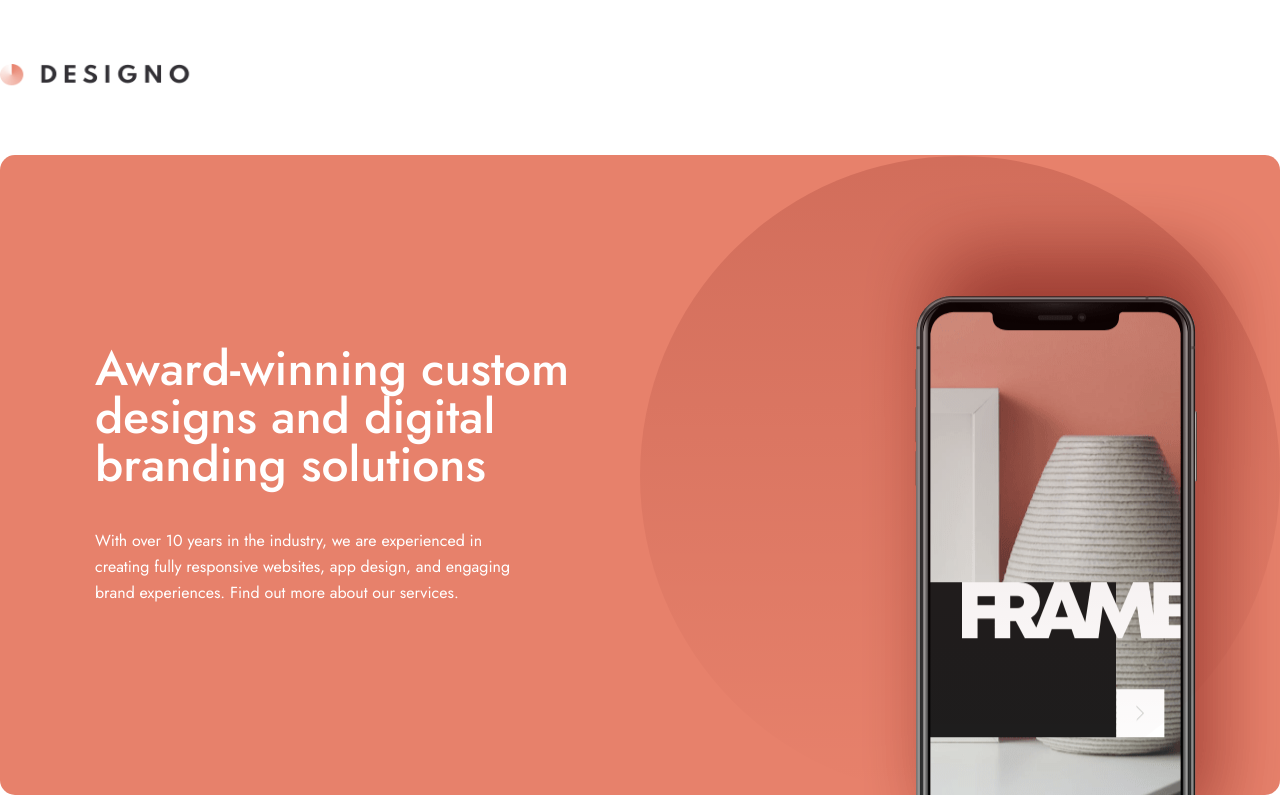
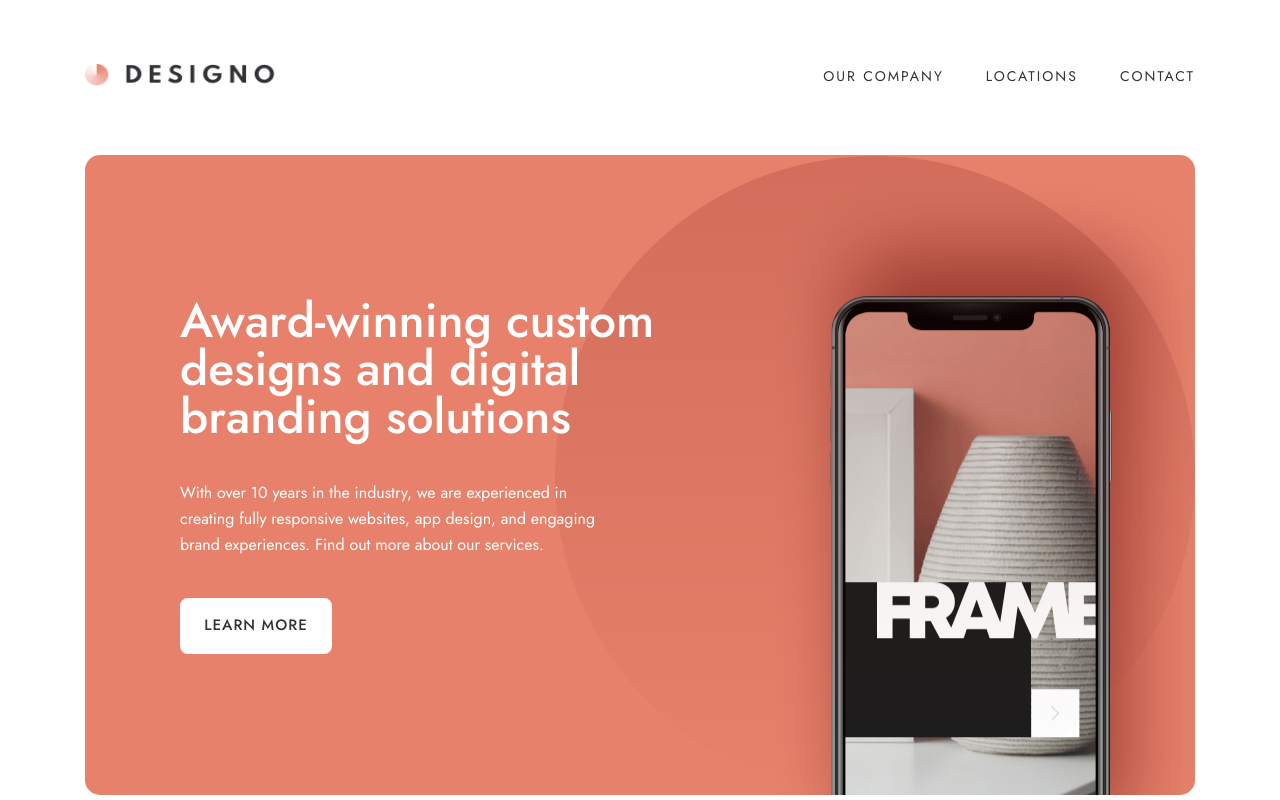
Before and after one commit to VillageR88/next-designo-multi-page-website, a Next.js app: page / in a window 1280 px wide. Built offline with nearby package versions, Linux system fonts and the light colour scheme.

Commit message:
Improved layout and anchor test fixed
Signed-off-by: VillageR88 <villager88pl@gmail.com>

```diff
--- a/app/layout.tsx
+++ b/app/layout.tsx
@@ -2,6 +2,7 @@ import './globals.css';
 import type { Metadata } from 'next';
 import { Jost } from 'next/font/google';
 import Image from 'next/image';
+import Link from 'next/link';
 import logoLight from '../public/assets/shared/desktop/logo-light.png';
 import logoDark from '../public/assets/shared/desktop/logo-dark.png';
 
@@ -11,7 +12,6 @@ const jost = Jost({
   variable: '--font-jost',
   subsets: ['latin', 'latin-ext'],
 });
-
 export const metadata: Metadata = {
   title: 'Conference Ticket Generator',
   description: 'Conference Ticket Generator',
@@ -30,8 +30,25 @@ export default function RootLayout({ children }: { children: React.ReactNode }):
 
       <body className={`${jost.variable} flex min-h-dvh flex-col overflow-x-clip font-jost`}>
         <nav className="mt-[64px]">
-          <div className="mx-auto w-full max-w-[90em]">
-            <Image className="h-[24px] w-[196px]" alt="logo" width={196} height={24} src={logoDark} />
+          <div className="mx-auto flex w-full max-w-[69.375em] items-center justify-between">
+            <Link href="../">
+              <Image className="h-[24px] w-[196px]" alt="logo" width={196} height={24} src={logoDark} />
+            </Link>
+            <ul className="flex items-center gap-[42px]">
+              {[
+                { title: 'OUR COMPANY', href: 'about' },
+                { title: 'LOCATIONS', href: 'locations' },
+                { title: 'CONTACT', href: 'contact' },
+              ].map((item) => (
+                <Link
+                  className="text-[14px] leading-[14px] tracking-[2px] text-[#333136]"
+                  key={item.title}
+                  href={item.href}
+                >
+                  {item.title}
+                </Link>
+              ))}
+            </ul>
           </div>
         </nav>
         {children}
--- a/app/page.tsx
+++ b/app/page.tsx
@@ -1,9 +1,10 @@
+import Link from 'next/link';
 export default function Home(): JSX.Element {
   return (
     <>
       <main className="mt-[67px]">
-        <div className="mx-auto flex min-h-[640px] w-full max-w-[90em] items-center rounded-[15px] pl-[95px] [background-color:#E7816B] [background-image:url(../public/assets/home/desktop/bg-pattern-hero-home.svg),url(../public/assets/home/desktop/image-hero-phone.png)] [background-position:right,calc(100%+5.5em)_-1.8em] [background-repeat:no-repeat]">
-          <div className="flex max-w-[540px] flex-col">
+        <div className="mx-auto flex min-h-[640px] w-full max-w-[69.375em] items-center rounded-[15px] pl-[95px] [background-color:#E7816B] [background-image:url(../public/assets/home/desktop/bg-pattern-hero-home.svg),url(../public/assets/home/desktop/image-hero-phone.png)] [background-position:right,calc(100%+5.5em)_-1.8em] [background-repeat:no-repeat]">
+          <div className="flex max-w-[540px] flex-col gap-[40px]">
             <section className="flex flex-col gap-[39px]">
               <h1 className="text-[48px] font-medium leading-[48px] text-white">
                 Award-winning custom designs and digital branding solutions
@@ -13,7 +14,12 @@ export default function Home(): JSX.Element {
                 design, and engaging brand experiences. Find out more about our services.
               </p>
             </section>
-            <a href="#"></a>
+            <Link
+              className="flex min-h-[56px] w-full max-w-[152px] items-center justify-center rounded-[8px] bg-white text-[15px] font-medium tracking-[1px] text-[#333136]"
+              href="about/"
+            >
+              LEARN MORE
+            </Link>
           </div>
         </div>
       </main>
```
Also changed, not shown: 1 other file (tests, documents, lock files or other folders).
